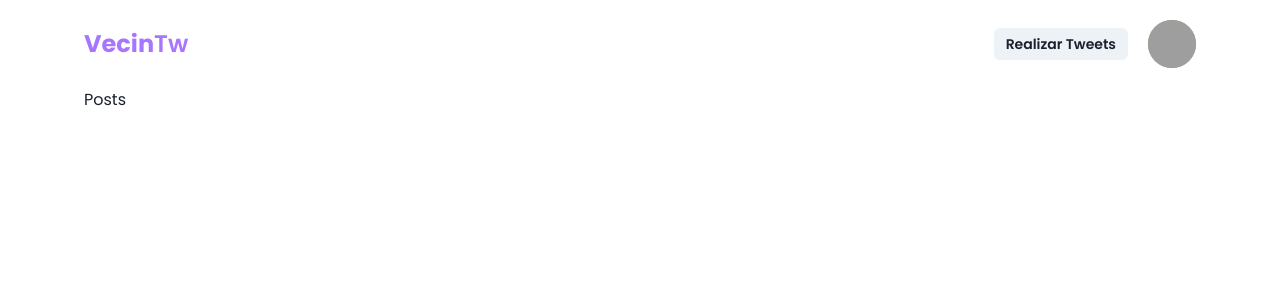
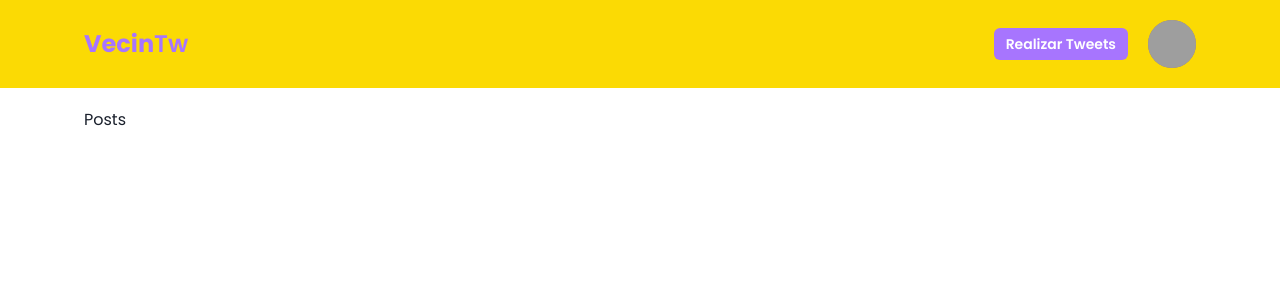
Before and after one commit to diegopumacode/vecin, a React (Create React App) app: page / in a window 1280 px wide. Shown: the top 300 px of the page. Built offline with nearby package versions, Linux system fonts and the light colour scheme; grey boxes are pictures that could not be loaded.

Commit message:
adding button variant and colors

```diff
--- a/src/components/navbar/index.js
+++ b/src/components/navbar/index.js
@@ -5,14 +5,14 @@ import Content from '../Content'
 
 export default function Navbar() {
     return (
-        <Box paddingY={5}>
+        <Box paddingY={5} background='brand' >
             <Content
                 display='flex'
                 justifyContent='space-between'
                 alignItems='center'>
                 <Logo />
                 <Flex gap={5} justifyContent='space-between' alignItems='center'>
-                    <Button type='button' size='sm'>
+                    <Button type='button' size='sm' variant='primary'>
                         Realizar Tweets
                     </Button>
                     <Actions />
--- a/src/pages/main/index.js
+++ b/src/pages/main/index.js
@@ -7,7 +7,7 @@ export default function Main() {
     return (
         <>
             <Navbar />
-            <Content>
+            <Content marginTop={5}>
                 <Outlet />
             </Content>
         </>
--- /dev/null
+++ b/src/theme/Button.js
@@ -0,0 +1,19 @@
+import { whiten } from "@chakra-ui/theme-tools"
+export const Button = {
+    // style object for base or default style
+    baseStyle: {},
+    // styles for differents sizes ("sm","md","lg")
+    sizes: {},
+    // styles for different visual variant ("outline","solid")
+    variants: {
+        primary: {
+            bg: "primary",
+            color: "white",
+            _hover: {
+                bg: whiten("primary", 20)
+            }
+        }
+    },
+    // defaults values for 'size' and 'variant'
+    defaultProps: {}
+}
--- a/src/theme/index.js
+++ b/src/theme/index.js
@@ -1,5 +1,5 @@
-import { extendTheme } from "@chakra-ui/react"
-
+import { extendTheme } from '@chakra-ui/react'
+import { Button } from './Button'
 const styles = {
     global: (props) => ({
         '*': {
@@ -10,11 +10,15 @@ const styles = {
 
 const colors = {
     primary: "#A775FE",
-  secondary: "",
-  highlight: "",
-  warning: "",
-  danger: "",
+    secondary: "#CBABE1",
+    brand:"#FBDA04",
+    highlight: "#7009B4",
+    danger: "#F32D46",
+    warning: "#F7D301"
 }
 
+const components = {
+    Button
+}
 
-export const theme = extendTheme({ colors, styles })
+export const theme = extendTheme({ colors, styles, components })
```
Lines whose indentation alone changed are shown as unchanged.
